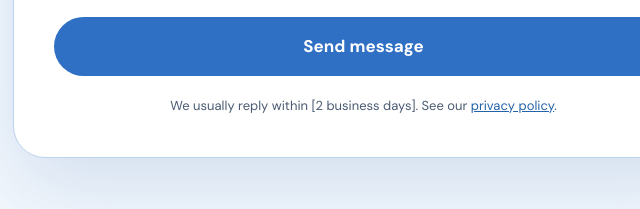
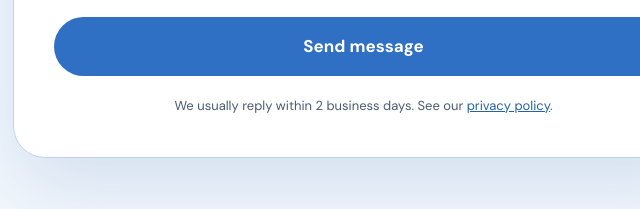
Before and after one commit to isabella-kulstad/cloud-ix-website, an Astro site: page /contact in a window 1280 px wide. Shown: the part 1131-1340 px from the top of the page, 542-1182 px from the left. Built offline with nearby package versions, Linux system fonts and the light colour scheme; Astro itself is replaced by a stand-in of ours.

Commit message:
Contact: confirm 2-business-day reply time
Co-Authored-By: Claude Opus 5.5 <noreply@anthropic.com>
Claude-Session: https://claude.ai/code/session_01Bfbws3PNfHk5ZsN8yAtTep

```diff
--- a/src/pages/contact.astro
+++ b/src/pages/contact.astro
@@ -120,7 +120,7 @@ const direct = [
         </label>
         <p role="alert" class="form__error" data-form-error hidden></p>
         <button type="submit" class="btn form__submit">Send message</button>
-        <p class="form__note">We usually reply within [2 business days]. See our <a href={routes.privacy}>privacy policy</a>.</p>
+        <p class="form__note">We usually reply within 2 business days. See our <a href={routes.privacy}>privacy policy</a>.</p>
       </form>
 
       <div class="rise done" data-form-done hidden>
@@ -128,7 +128,7 @@ const direct = [
           <svg width="72" height="54" viewBox="0 -3 40 31"><path d="M11 26h20a8 8 0 0 0 1.2-15.9A10 10 0 0 0 13 8.2 9 9 0 0 0 11 26Z" fill="#2563A8"></path><path d="m15 16 3.5 3.5L26 12" fill="none" stroke="#FFFFFF" stroke-width="2.4" stroke-linecap="round" stroke-linejoin="round"></path></svg>
         </div>
         <h2 class="done__title" tabindex="-1" data-done-title>Message sent</h2>
-        <p class="done__text">Thanks, <span data-done-name>there</span>. We’ll get back to you at <strong data-done-email></strong> within [2 business days].</p>
+        <p class="done__text">Thanks, <span data-done-name>there</span>. We’ll get back to you at <strong data-done-email></strong> within 2 business days.</p>
         <div class="done__actions">
           <Button href={routes.home} size="md">Back to home</Button>
           <button type="button" class="btn done__again" data-form-reset>Send another</button>
```
